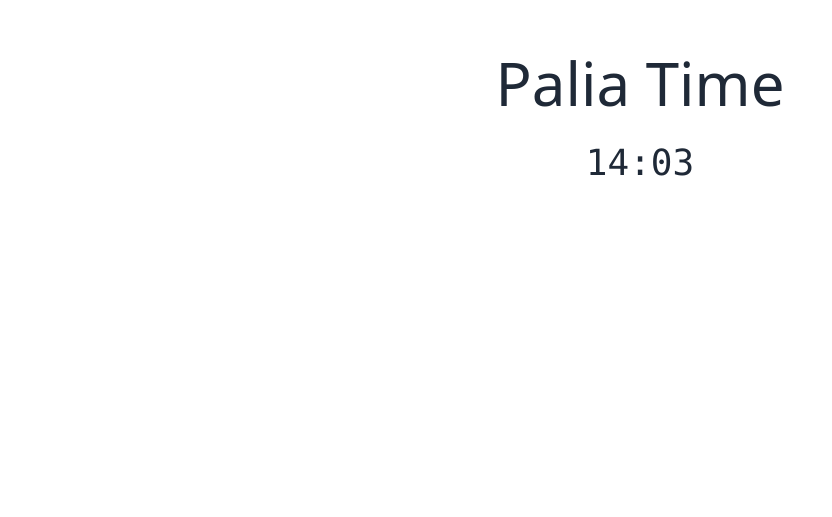
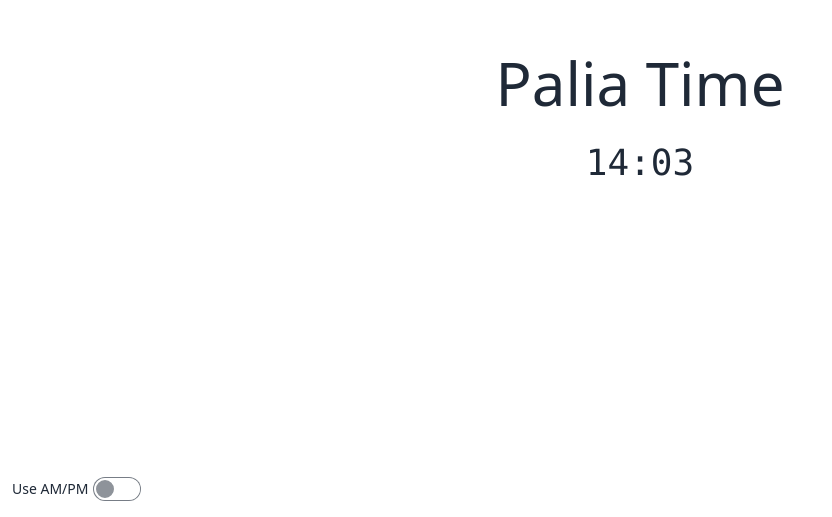
Before and after one commit to HoverBaum/palia-time, a Vue app: page / in a window 1280 px wide. Shown: the part 283-800 px from the top of the page, without its empty margins (0-832 px from the left). Built offline with nearby package versions, Linux system fonts and the light colour scheme.

Commit message:
✨ enable switch between AM and 24 hour format.

```diff
--- a/src/App.vue
+++ b/src/App.vue
@@ -1,5 +1,6 @@
 <script setup lang="ts">
 // This components updates the time every second.
+import { ref } from "vue";
 import Timer from "./Timer.vue";
 import type { PaliaTime } from "./paliaTime";
 
@@ -8,6 +9,8 @@
     .toString()
     .padStart(2, "0")}:${time.minute.toString().padStart(2, "0")}`;
 };
+
+const useAM = ref(false);
 </script>
 
 <template>
@@ -15,8 +18,20 @@
     <div>
       <h1 class="text-6xl mb-8">Palia Time</h1>
       <div class="grid place-items-center">
-        <Timer @tick="onTick" />
+        <Timer
+          :key="useAM + 'key'"
+          @tick="onTick"
+          :format="useAM ? 'AM' : '24'"
+        />
       </div>
     </div>
   </div>
+  <div class="absolute left-2 bottom-2">
+    <div class="form-control">
+      <label class="label cursor-pointer">
+        <span class="label-text mr-1">Use AM/PM</span>
+        <input type="checkbox" class="toggle" v-model="useAM" />
+      </label>
+    </div>
+  </div>
 </template>
--- a/src/Timer.vue
+++ b/src/Timer.vue
@@ -9,13 +9,13 @@
 </template>
 
 <script lang="ts" setup>
-import { ref, onMounted, onBeforeUnmount } from "vue";
+import { ref, onMounted, onBeforeUnmount, watch } from "vue";
 import { currentPaliaTime, type PaliaTime } from "./paliaTime";
 
 const props = defineProps<{
   format?: "AM" | "24";
 }>();
-let { format } = props;
+const { format } = props;
 
 const emit = defineEmits<{
   tick: [time: PaliaTime];
```
